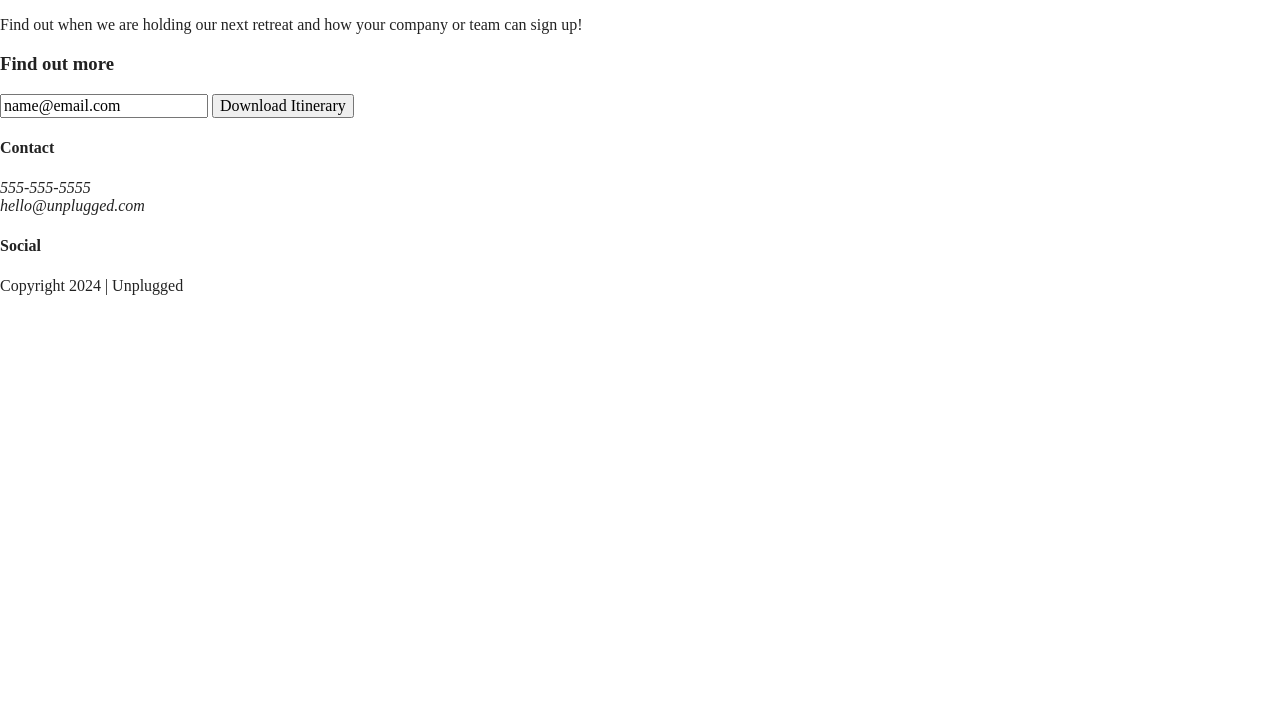
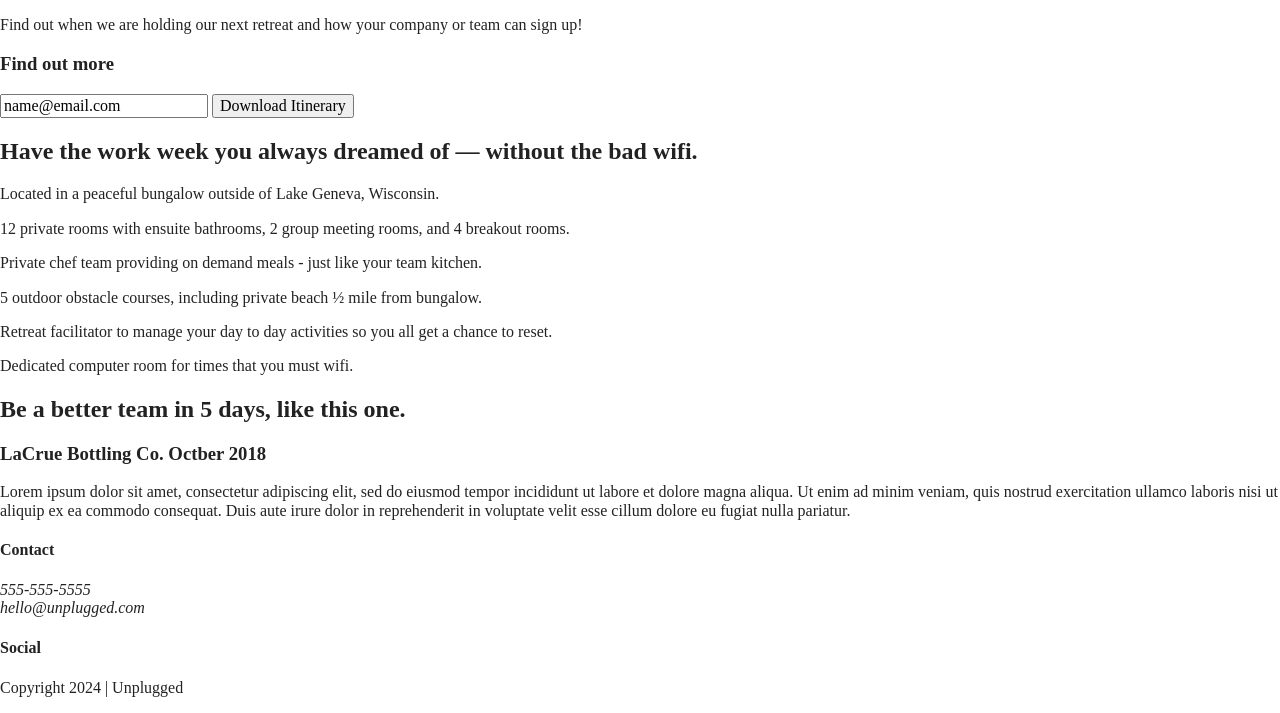
Before and after one commit to KelseaG/206-L09-unplugged, a website built with Parcel: page index.html in a window 1280 px wide. Shown: the part 176-889 px from the top of the page. Before the commit the page ends 800 px from the top, so only its background shows below. Built offline with nearby package versions, Linux system fonts and the light colour scheme.

Commit message:
Finished coding homepage

```diff
--- a/index.html
+++ b/index.html
@@ -41,11 +41,13 @@
 </header>
 
 <main>
+
   <section class="hero-area">
     <div class="content-wrapper">
       <h1>Retreat from the desk, return refreshed.</h1>
     </div>
   </section>
+
   <aside>
     <div class="content-wrapper">
       <div class="form-description">
@@ -61,6 +63,53 @@
       </div>
     </div>
   </aside>
+
+  <section class="features">
+    <div class="content-wrapper">
+      <h2>Have the work week you always dreamed of — without the bad wifi.</h2>
+      <div class="features-items">
+        <article>
+          <p class="fontawesome-icon"></p>
+          <p class="features-item-description">Located in a peaceful bungalow outside of Lake Geneva, Wisconsin.</p>
+        </article>
+        <article>
+          <p class="fontawesome-icon"></p>
+          <p class="features-item-description">12 private rooms with ensuite bathrooms, 2 group meeting rooms, and 4 breakout rooms.</p>
+        </article>
+        <article>
+          <p class="fontawesome-icon"></p>
+          <p class="features-item-description">Private chef team providing on demand meals - just like your team kitchen.</p>
+        </article>
+        <article>
+          <p class="fontawesome-icon"></p>
+          <p class="features-item-description">5 outdoor obstacle courses, including private beach ½ mile from bungalow.</p>
+        </article>
+        <article>
+          <p class="fontawesome-icon"></p>
+          <p class="features-item-description">Retreat facilitator to manage your day to day activities so you all get a chance to reset.</p>
+        </article>
+        <article>
+          <p class="fontawesome-icon"></p>
+          <p class="features-item-description">Dedicated computer room for times that you must wifi.</p>
+        </article>
+      </div>
+     </div>
+  </section>
+
+  <section class="reviews">
+    <div class="content-wrapper">
+      <h2>Be a better team in 5 days, like this one.</h2>
+      <article>
+        <div>
+          <h3>LaCrue Bottling Co.
+            Octber 2018
+          </h3>
+          <p>Lorem ipsum dolor sit amet, consectetur adipiscing elit, sed do eiusmod tempor incididunt ut labore et dolore magna aliqua. Ut enim ad minim veniam, quis nostrud exercitation ullamco laboris nisi ut aliquip ex ea commodo consequat. Duis aute irure dolor in reprehenderit in voluptate velit esse cillum dolore eu fugiat nulla pariatur.</p>
+        </div>
+      </article>
+    </div>
+  </section>
+
 </main>
 <!-- main wrapper -->
 
```
